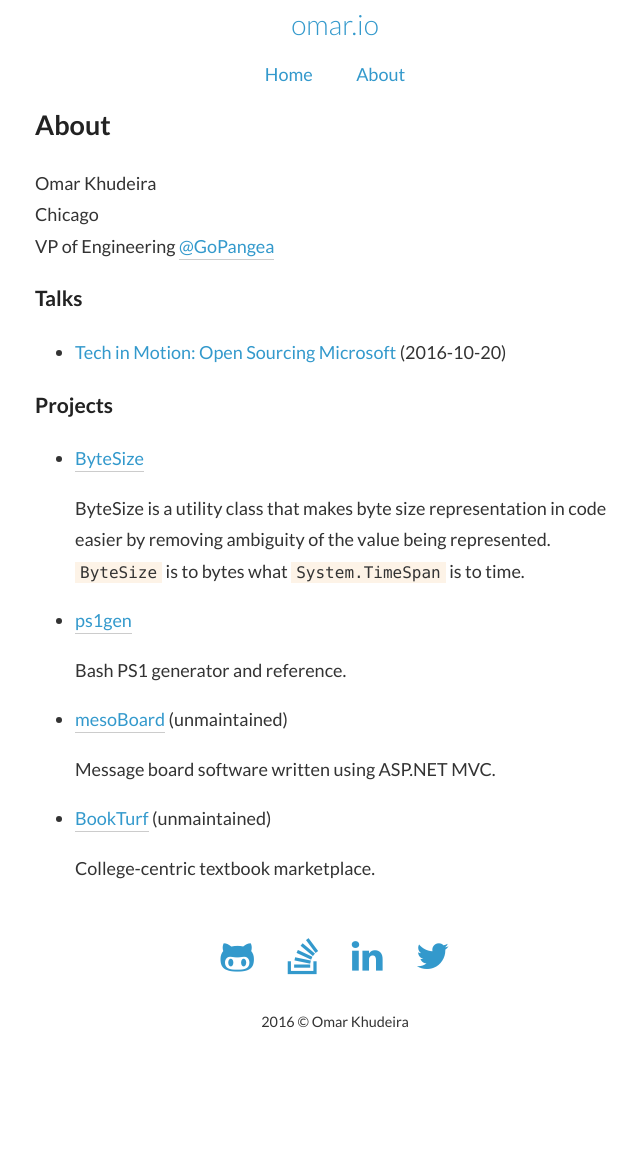
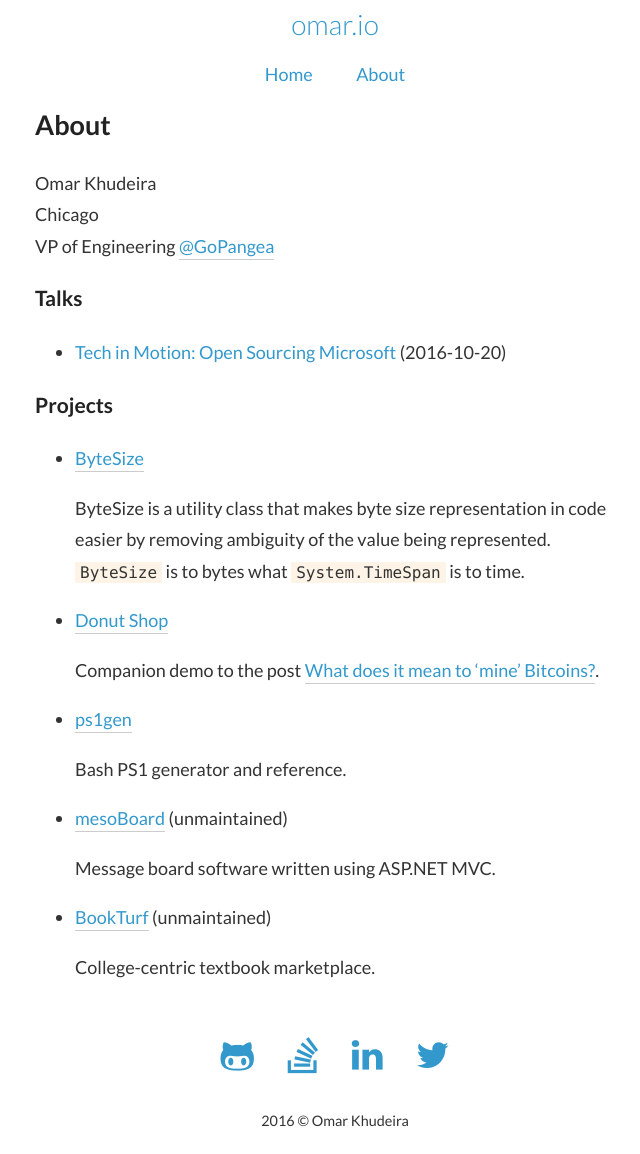
Before and after one commit to omar/omar.github.io, a Jekyll site: the page built from about.md, in a window 1280 px wide. Shown: the whole page, without its empty margins (305-945 px from the left). Built offline with Jekyll 4.4.1, drawn with Linux system fonts in a browser that asks for light colours; nearby versions of some CDN libraries; library files that are not in the unit come from our copies; before the commit the page ends 1055 px from its top, so only the background shows below that.

Commit message:
Add donut shop to projects

```diff
--- a/about.md
+++ b/about.md
@@ -18,6 +18,10 @@
 
     ByteSize is a utility class that makes byte size representation in code easier by removing ambiguity of the value being represented. `ByteSize` is to bytes what `System.TimeSpan` is to time.
 
+- [Donut Shop](/donut-shop)
+
+    Companion demo to the post [What does it mean to 'mine' Bitcoins?](/2016/07/17/what-does-mining-bitcoin-mean).
+
 - [ps1gen](http://omar.github.com/ps1gen)
 
     Bash PS1 generator and reference.
```
